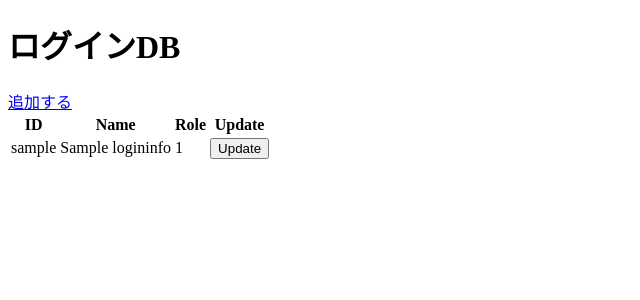
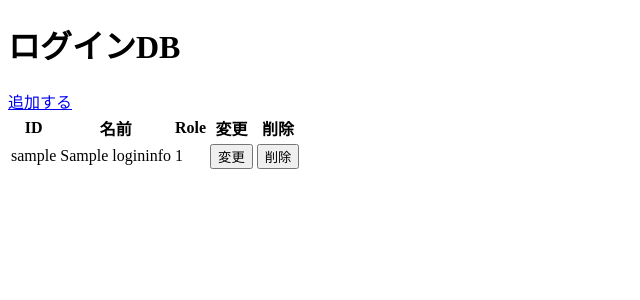
Before and after one commit to git380/djangoChatProject, a Django app: template webSocket/templates/administrator/loginlist.html in a window 1280 px wide. Shown: the top 300 px of the page, without its empty margins (0-640 px from the left). Run offline with Django 4.2, Linux system fonts and the light colour scheme; the template is opened without the code that fills it: values that come from a table or form of the project are taken from there, others are empty; tables that the repository leaves empty hold one stand-in row (values such as "Sample post").

Commit message:
login_infoのDB削除機能追加

```diff
--- a/webSocket/templates/administrator/loginlist.html
+++ b/webSocket/templates/administrator/loginlist.html
@@ -10,9 +10,10 @@
 <table>
     <tr>
         <th>ID</th>
-        <th>Name</th>
+        <th>名前</th>
         <th>Role</th>
-        <th>Update</th>
+        <th>変更</th>
+        <th>削除</th>
     </tr>
     {% for login_info in login_info_list %}
         <tr>
@@ -22,7 +23,13 @@
             <td>
                 <form action="{% url 'info_update' login_info.login_id %}">
                     {% csrf_token %}
-                    <input type="submit" value="Update">
+                    <input type="submit" value="変更">
+                </form>
+            </td>
+            <td>
+                <form action="{% url 'delete_info' login_info.login_id %}">
+                    {% csrf_token %}
+                    <input type="submit" value="削除">
                 </form>
             </td>
         </tr>
--- a/webSocket/urls.py
+++ b/webSocket/urls.py
@@ -8,4 +8,5 @@ urlpatterns = [
     path('info_list/', views.info_list, name='info_list'),
     path('info_update/<str:login_id>/', views.info_update, name='info_update'),
     path('login_info_add/', views.login_info_add, name='login_info_add'),
+    path('delete_info/<str:login_id>/', views.delete_info, name='delete_info'),
 ]
```
Also changed, not shown: webSocket/templates/administrator/login_info_delete.html (added, +19 -0 lines), webSocket/views.py (+14 -0 lines).
